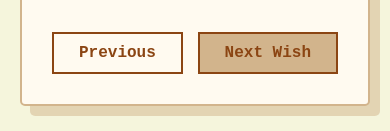
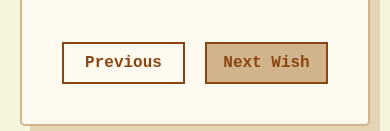
Before and after one commit to sheikabdullahcr7/Birthday-wish, a plain HTML site: page page5.html in a window 390 px wide. Shown: the part 2752-2883 px from the top of the page. Drawn offline with Linux system fonts and the light colour scheme.

Commit message:
Update page5.html

```diff
--- a/page5.html
+++ b/page5.html
@@ -89,7 +89,15 @@
             .image-gallery img {
             height: 400px;
             }
+            .btn {
+                width: 100%;
+                padding: 10px 0;
+                margin-bottom: 15px;
+                text-align: center;
+                margin: 10px;
+            }
         }
+
     </style>
 </head>
 <body>
```
